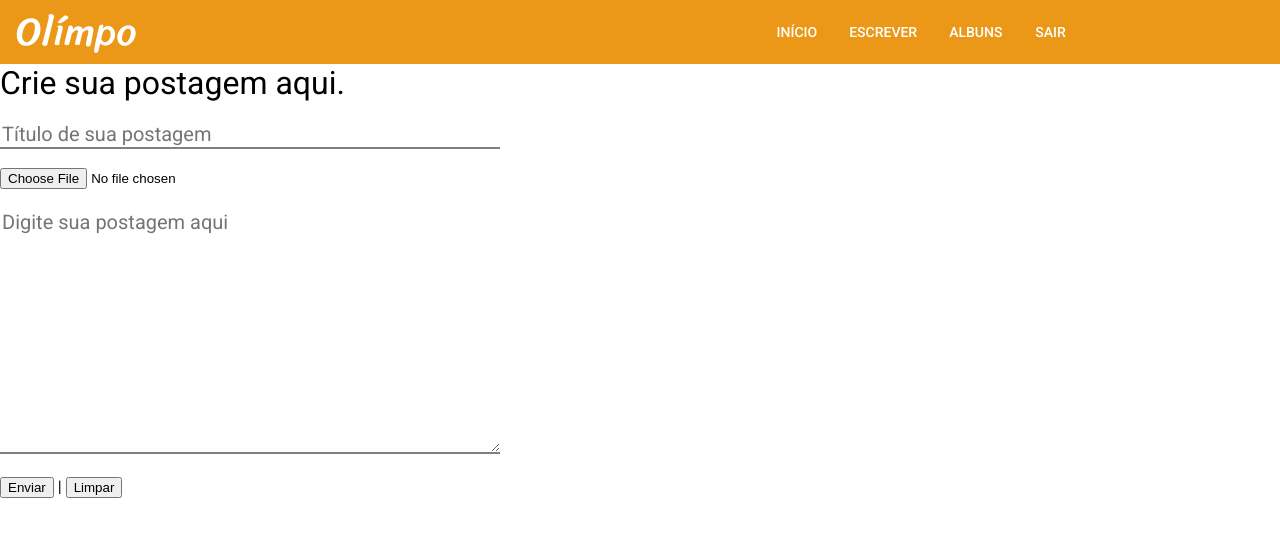
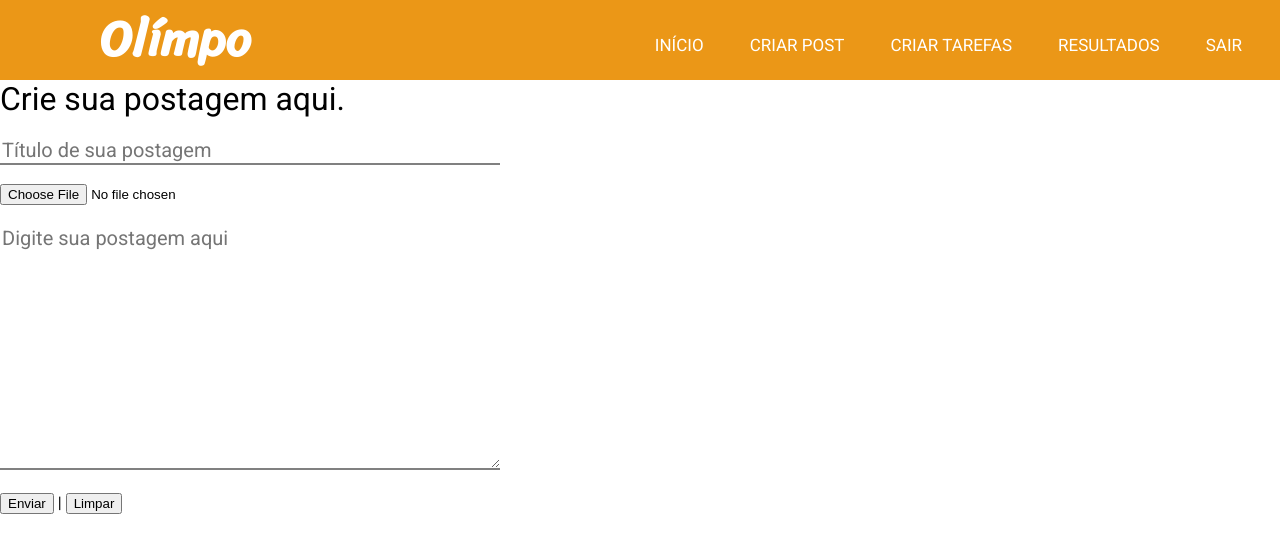
Before and after one commit to dd-nascimento/oncase-desafio_final, an Angular app: page /editor in a window 1280 px wide. Shown: the top 552 px of the page. Built offline with nearby package versions, Linux system fonts and the light colour scheme.

Commit message:
Reorganização do navbar

```diff
--- a/src/app/funcionalidades/escrever/escrever.component.css
+++ b/src/app/funcionalidades/escrever/escrever.component.css
@@ -1,3 +1,6 @@
+.example-container{
+    margin-right: 150px;
+}
 
 .titulo{
     font-size: 2em;
--- a/src/app/navbar/navbar.component.css
+++ b/src/app/navbar/navbar.component.css
@@ -1,21 +1,100 @@
-.logo{
-    font-family: 'Sriracha', cursive;
-    font-size: 40px;
+*{
+    padding: 0;
+    margin: 0;
+    text-decoration: none;
+    list-style: none;
+    box-sizing: border-box;
 }
 
-#navbar{
+nav{
     background-color: #EB9717;
-    color: white;
+    height: 80px;
+    width: 100%;
 }
 
-.navmenu{
-    position: relative;
-    left: 50%;
+label.logo{
+    font-family: 'Sriracha', cursive;
+    font-size: 50px;
+    color: white;
+    line-height: 80px;
+    padding: 0 100px;
+    font-weight: bold;
 }
 
-.navmenu a{
-    text-decoration: none;
+nav ul{
+    float: right;
+    margin: 15px;
+}
+
+nav ul li{
+    display: inline-block;
+    line-height: 60px;
+    margin: 0 10px;
+}
+
+nav ul li a{
+    color: white;
+    font-size: 17px;
+    padding: 7px 13px;
+    border-radius: 3px;
     text-transform: uppercase;
-    list-style: none;
+}
+
+a.active,a:hover{
+    background-color: #FFA60F;
+    transition: .5s;
+}
+
+.checkbtn{
+    font-size: 30px;
     color: white;
+    float: right;
+    line-height: 80px;
+    margin-right: 40px;
+    cursor: pointer;
+    display: none;
 }
+
+#check{
+    display: none;
+}
+
+@media (max-width: 952px){
+    label.logo{
+      font-size: 30px;
+      padding-left: 50px;
+    }
+    nav ul li a{
+      font-size: 16px;
+    }
+  }
+  @media (max-width: 858px){
+    .checkbtn{
+      display: block;
+    }
+    ul{
+      position: fixed;
+      width: 100%;
+      height: 100vh;
+      background: #EB9717;
+      top: 80px;
+      left: -100%;
+      text-align: center;
+      transition: all .5s;
+    }
+    nav ul li{
+      display: block;
+      margin: 50px 0;
+      line-height: 30px;
+    }
+    nav ul li a{
+      font-size: 20px;
+    }
+    a:hover,a.active{
+      background: none;
+      color: #FFA60F;
+    }
+    #check:checked ~ ul{
+      left: 0;
+    }
+  }
--- a/src/app/navbar/navbar.component.html
+++ b/src/app/navbar/navbar.component.html
@@ -1,9 +1,16 @@
-<mat-toolbar id="navbar">
-    <div class="logo"> Olímpo</div>
-        <div class="navmenu">
-            <button mat-button id="btn-nav"><a routerLink="home">Início </a></button>
-                <button mat-button id="btn-nav"><a routerLink="editor">Escrever</a></button>
-                    <button mat-button id="btn-nav"><a routerLink="albuns">Albuns</a></button>
-                        <button mat-button id="btn-nav"><a routerLink="">Sair</a></button>
-        </div>
-</mat-toolbar>
+<nav>
+    <input type="checkbox" id="check">
+    <label for="check" class="checkbtn">
+        <i class="material-icons">
+            dehaze
+            </i>
+    </label>
+    <label class="logo">Olímpo</label>
+    <ul>
+        <li><a routerLink="home">Início</a></li>
+        <li><a routerLink="editor">Criar Post</a></li>
+        <li><a routerLink="">Criar Tarefas</a></li>
+        <li><a routerLink="Postagens">Resultados</a></li>
+        <li><a routerLink="">Sair</a></li>
+    </ul>
+</nav>
```
